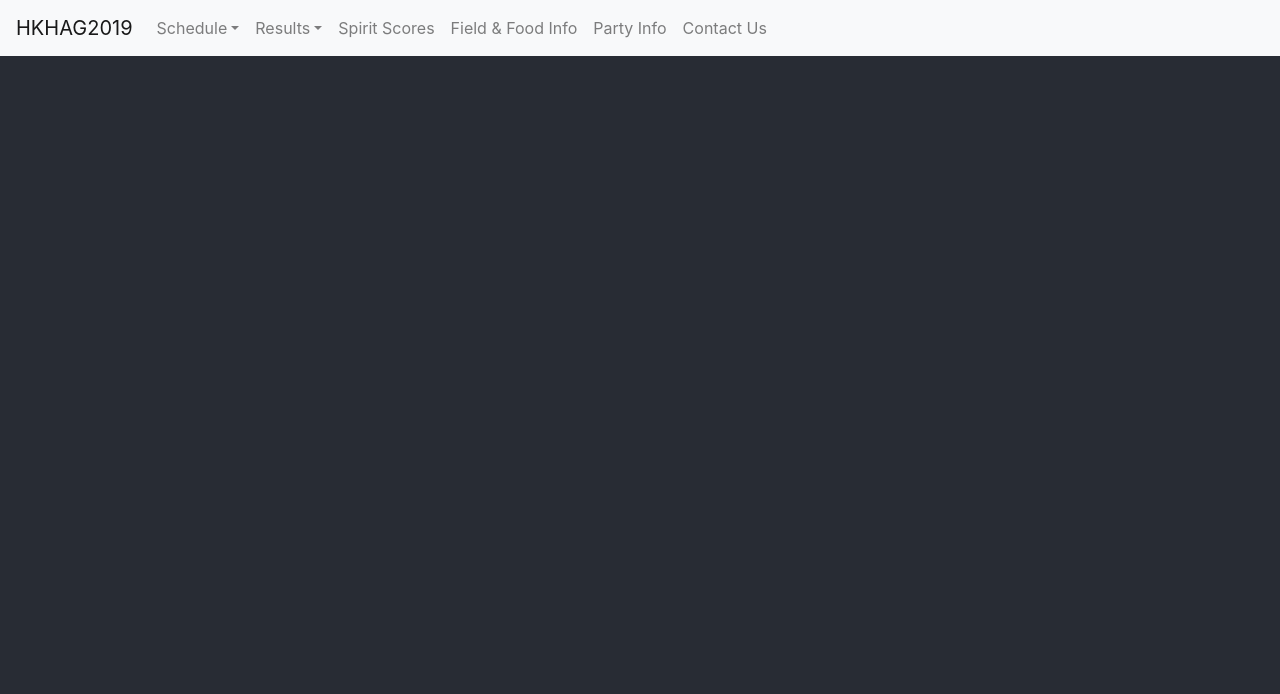
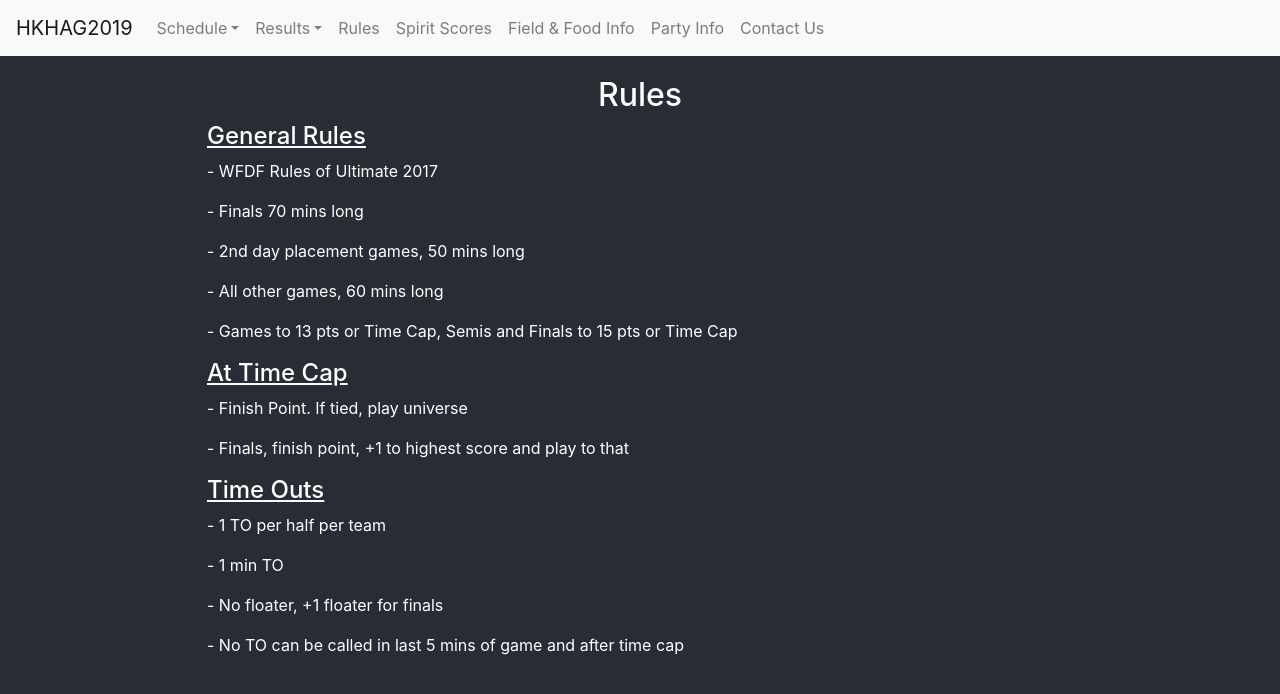
Before and after one commit to gigilaw/HKPAT_2019, a React (Create React App) app: page /rules in a window 1280 px wide. Shown: the top 694 px of the page. Built offline with nearby package versions, Linux system fonts and the light colour scheme.

Commit message:
Rules component

```diff
--- a/src/App.js
+++ b/src/App.js
@@ -12,6 +12,7 @@ import Spirit from './component/spiritScores'
 import Field from './component/field'
 import Party from './component/party'
 import Contact from './component/contacts'
+import Rules from './component/rules'
 
 function App() {
 	return (
@@ -24,6 +25,7 @@ function App() {
 					<Route exact path="/schedule/sunday" component={sunSchedule} />
 					<Route exact path="/results/opens" component={ResultsO} />
 					<Route exact path="/results/womens" component={ResultsW} />
+					<Route exact path="/rules" component={Rules} />
 					<Route exact path="/spirit" component={Spirit} />
 					<Route exact path="/field" component={Field} />
 					<Route exact path="/party" component={Party} />
--- a/src/component/navbar.jsx
+++ b/src/component/navbar.jsx
@@ -2,6 +2,7 @@ import React, { Component } from 'react'
 import { Link } from 'react-router-dom'
 
 const links = [
+	{ href: '/rules', name: 'Rules' },
 	{ href: '/spirit', name: 'Spirit Scores' },
 	{ href: '/field', name: 'Field & Food Info' },
 	{ href: '/party', name: 'Party Info' },
--- /dev/null
+++ b/src/component/rules.jsx
@@ -0,0 +1,48 @@
+import React, { Component } from 'react'
+
+class Rules extends Component {
+	render() {
+		return (
+			<div className="container title">
+				<div className="row">
+					<div className="col">
+						<h2>Rules</h2>
+					</div>
+				</div>
+				<div className="row leftAlign">
+					<div className="col">
+						<h4 className="underline">General Rules</h4>
+						<p>- WFDF Rules of Ultimate 2017</p>
+						<p>- Finals 70 mins long</p>
+						<p>- 2nd day placement games, 50 mins long</p>
+						<p>- All other games, 60 mins long</p>
+						<p>
+							- Games to 13 pts or Time Cap, Semis and Finals to 15 pts or Time
+							Cap
+						</p>
+					</div>
+				</div>
+				<div className="row leftAlign">
+					<div className="col">
+						<h4 className="underline">At Time Cap</h4>
+						<p>- Finish Point. If tied, play universe</p>
+						<p>- Finals, finish point, +1 to highest score and play to that</p>
+					</div>
+				</div>
+				<div className="row leftAlign">
+					<div className="col">
+						<h4 className="underline">Time Outs</h4>
+						<p>- 1 TO per half per team</p>
+						<p>- 1 min TO</p>
+						<p>- No floater, +1 floater for finals</p>
+						<p>
+							- No TO can be called in last 5 mins of game and after time cap
+						</p>
+					</div>
+				</div>
+			</div>
+		)
+	}
+}
+
+export default Rules
--- a/src/index.css
+++ b/src/index.css
@@ -50,7 +50,7 @@ code {
 	max-width: 100%;
 }
 
-.address {
+.underline {
 	text-decoration: underline;
 }
 
@@ -117,3 +117,7 @@ code {
 #satTicket {
 	margin-right: 1rem;
 }
+
+.leftAlign {
+	text-align: left;
+}
```
